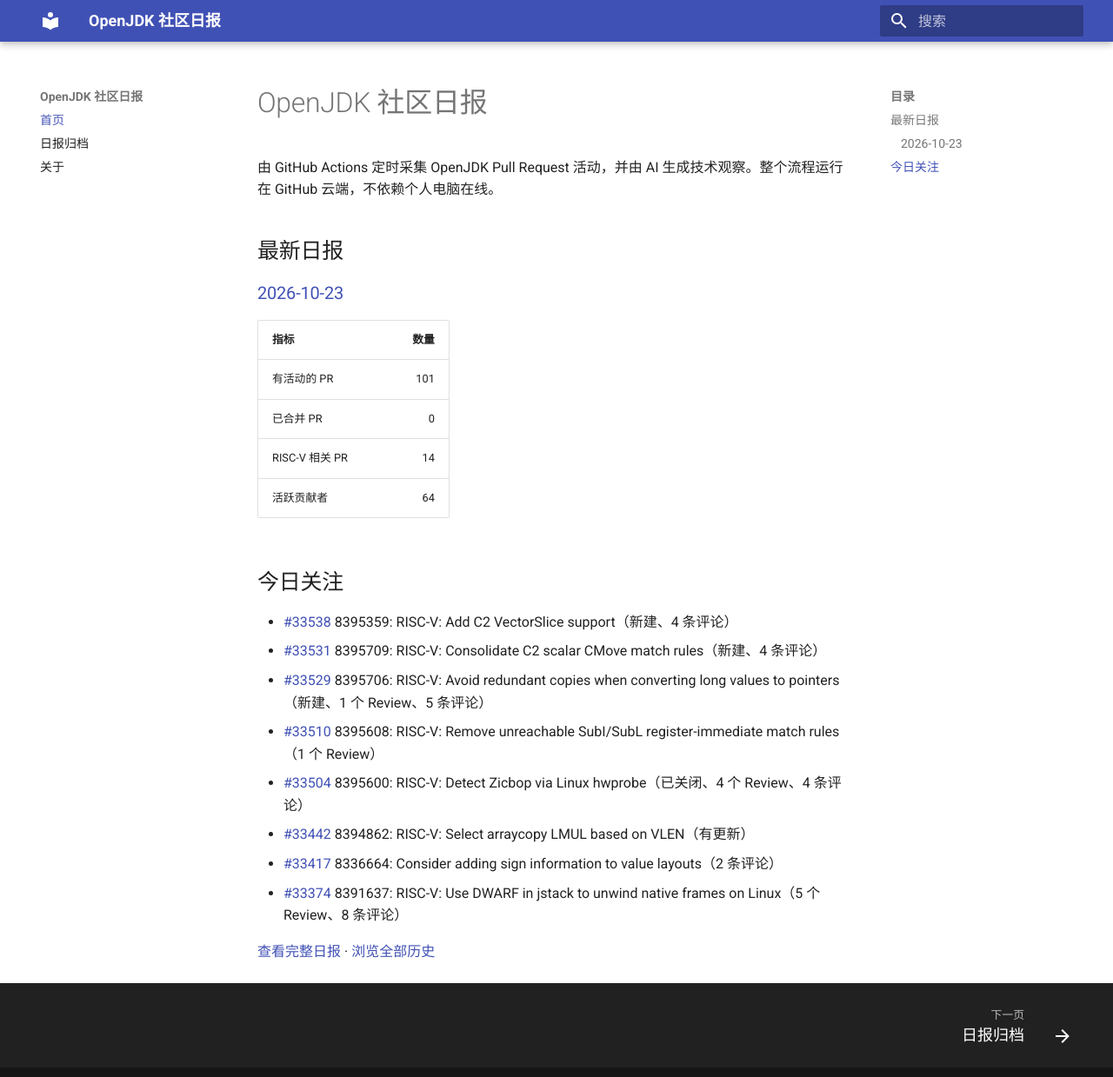
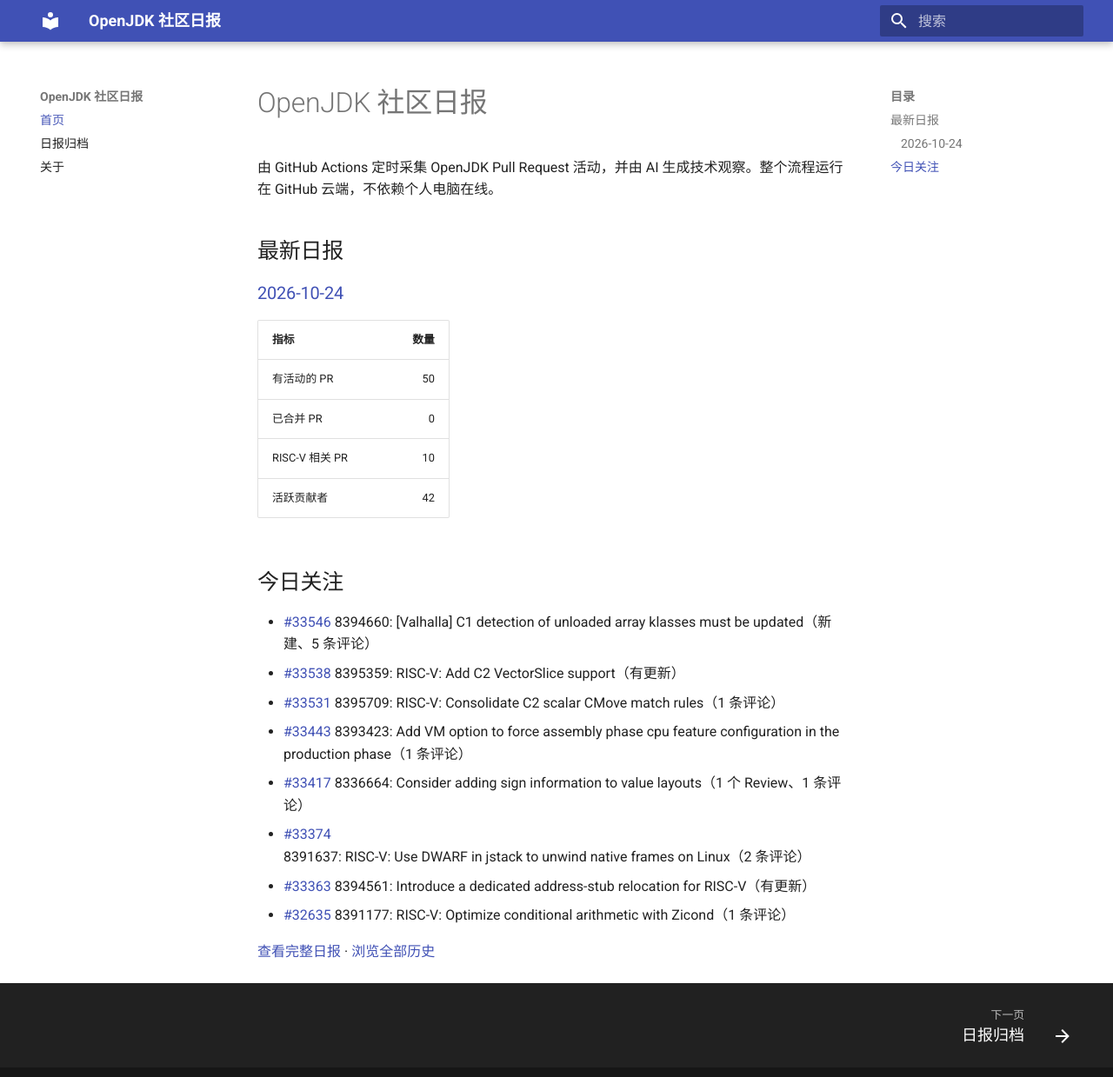
Before and after one commit to DingliZhang/openjdk-daily, an MkDocs documentation site: the page built from docs/index.md, in a window 1280 px wide and 1252 px high. Shown: the top 1239 px of the window at 87% size. Built offline with MkDocs 1.6.1 and Material for MkDocs 9.7.7, drawn with Linux system fonts in a browser that asks for light colours.

Commit message:
report: add OpenJDK daily report

```diff
--- a/docs/index.md
+++ b/docs/index.md
@@ -4,24 +4,24 @@
 
 ## 最新日报
 
-### [2026-10-23](reports/2026/2026-10-23.md)
+### [2026-10-24](reports/2026/2026-10-24.md)
 
 | 指标 | 数量 |
 |---|---:|
-| 有活动的 PR | 101 |
+| 有活动的 PR | 50 |
 | 已合并 PR | 0 |
-| RISC-V 相关 PR | 14 |
-| 活跃贡献者 | 64 |
+| RISC-V 相关 PR | 10 |
+| 活跃贡献者 | 42 |
 
 ## 今日关注
 
-- [#33538](https://github.com/openjdk/jdk/pull/33538) 8395359: RISC-V: Add C2 VectorSlice support（新建、4 条评论）
-- [#33531](https://github.com/openjdk/jdk/pull/33531) 8395709: RISC-V: Consolidate C2 scalar CMove match rules（新建、4 条评论）
-- [#33529](https://github.com/openjdk/jdk/pull/33529) 8395706: RISC-V: Avoid redundant copies when converting long values to pointers（新建、1 个 Review、5 条评论）
-- [#33510](https://github.com/openjdk/jdk/pull/33510) 8395608: RISC-V: Remove unreachable SubI/SubL register-immediate match rules（1 个 Review）
-- [#33504](https://github.com/openjdk/jdk/pull/33504) 8395600: RISC-V: Detect Zicbop via Linux hwprobe（已关闭、4 个 Review、4 条评论）
-- [#33442](https://github.com/openjdk/jdk/pull/33442) 8394862: RISC-V: Select arraycopy LMUL based on VLEN（有更新）
-- [#33417](https://github.com/openjdk/jdk/pull/33417) 8336664: Consider adding sign information to value layouts（2 条评论）
-- [#33374](https://github.com/openjdk/jdk/pull/33374) 8391637: RISC-V: Use DWARF in jstack to unwind native frames on Linux（5 个 Review、8 条评论）
+- [#33546](https://github.com/openjdk/jdk/pull/33546) 8394660: [Valhalla] C1 detection of unloaded array klasses must be updated（新建、5 条评论）
+- [#33538](https://github.com/openjdk/jdk/pull/33538) 8395359: RISC-V: Add C2 VectorSlice support（有更新）
+- [#33531](https://github.com/openjdk/jdk/pull/33531) 8395709: RISC-V: Consolidate C2 scalar CMove match rules（1 条评论）
+- [#33443](https://github.com/openjdk/jdk/pull/33443) 8393423: Add VM option to force assembly phase cpu feature configuration in the production phase（1 条评论）
+- [#33417](https://github.com/openjdk/jdk/pull/33417) 8336664: Consider adding sign information to value layouts（1 个 Review、1 条评论）
+- [#33374](https://github.com/openjdk/jdk/pull/33374) 8391637: RISC-V: Use DWARF in jstack to unwind native frames on Linux（2 条评论）
+- [#33363](https://github.com/openjdk/jdk/pull/33363) 8394561: Introduce a dedicated address-stub relocation for RISC-V（有更新）
+- [#32635](https://github.com/openjdk/jdk/pull/32635) 8391177: RISC-V: Optimize conditional arithmetic with Zicond（1 条评论）
 
-[查看完整日报](reports/2026/2026-10-23.md) · [浏览全部历史](reports/index.md)
+[查看完整日报](reports/2026/2026-10-24.md) · [浏览全部历史](reports/index.md)
```
Also changed, not shown: docs/reports/2026/2026-10-24.md (added, +173 -0 lines), docs/reports/index.md (+2 -1 lines), 2 other files.
